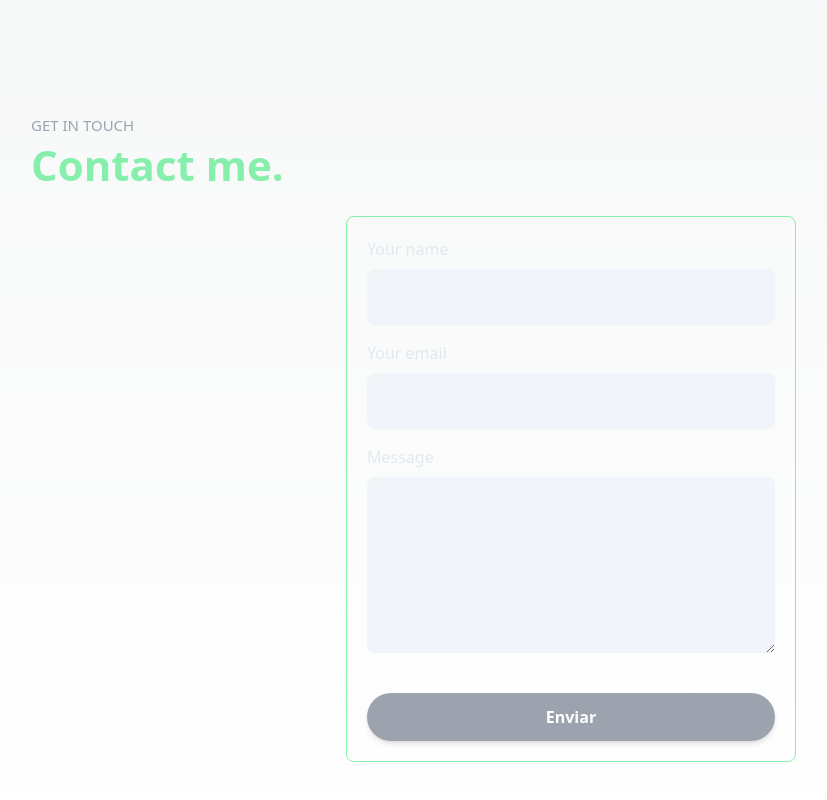
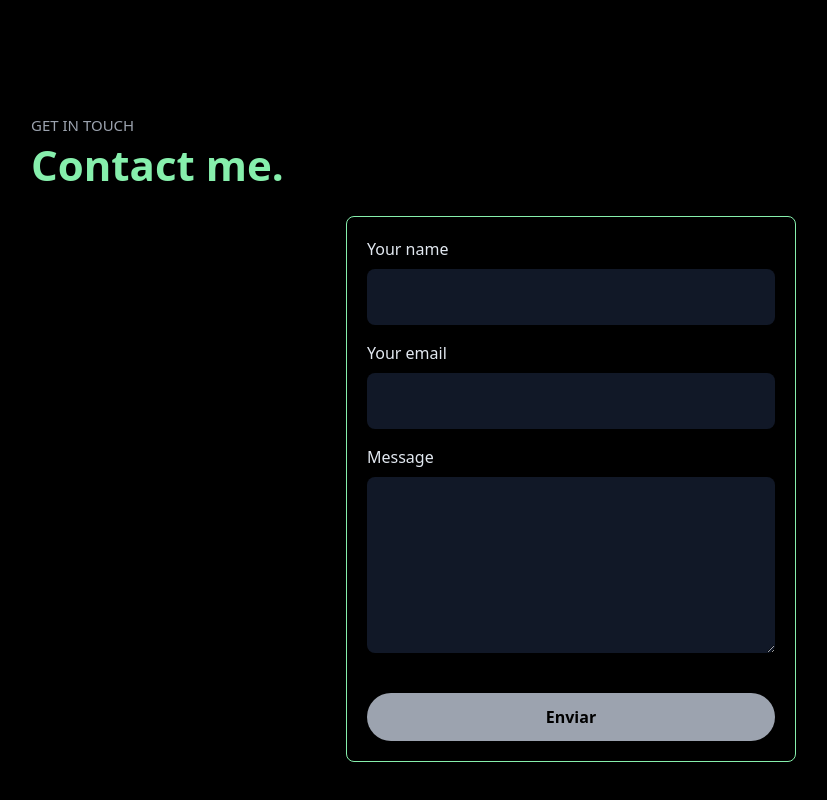
Before and after one commit to tohiga/portifolio-tw, a Next.js app: page / in a window 1280 px wide. Shown: the part 3211-4011 px from the top of the page, without its empty margins (69-896 px from the left). Built offline with nearby package versions, Linux system fonts and the light colour scheme; no server answers.

Commit message:
feat: change input field color

```diff
--- a/src/components/atoms/input/index.tsx
+++ b/src/components/atoms/input/index.tsx
@@ -24,7 +24,7 @@ export const Input = ({
           name={name}
           value={value}
           onChange={(e) => onChange(e.target.value)}
-          className='bg-slate-100 text-black py-2 sm:py-4 px-6 rounded-lg outline-none border-none'
+          className='bg-gray-900 text-slate-200 py-2 sm:py-4 px-6 rounded-lg outline-none border-none'
           placeholder={placeholder || ''}
         />
       ) : (
@@ -33,7 +33,7 @@ export const Input = ({
           name={name}
           value={value}
           onChange={(e) => onChange(e.target.value)}
-          className='bg-slate-100 text-black py-2 sm:py-4 px-6 rounded-lg outline-none border-none'
+          className='bg-gray-900 text-slate-200 py-2 sm:py-4 px-6 rounded-lg outline-none border-none'
           placeholder={placeholder || ''}
         />
       )}
--- a/src/sections/Contact.tsx
+++ b/src/sections/Contact.tsx
@@ -96,7 +96,7 @@ export const Contact = () => {
           <button
             disabled={!name || !email || !message || isSendingEmail}
             onClick={handleSubmit}
-            className='w-full rounded-full bg-green-300 disabled:bg-gray-400 transition-all ease-linear py-3 px-8 mt-6 outline-none text-white font-bold shadow-md'
+            className='w-full rounded-full bg-green-300 hover:bg-green-400 disabled:bg-gray-400 transition-all ease-linear py-3 px-8 mt-6 outline-none text-black font-bold shadow-md'
           >
             {isSendingEmail ? 'Enviando...' : 'Enviar'}
           </button>
--- a/src/sections/Hero.tsx
+++ b/src/sections/Hero.tsx
@@ -33,7 +33,7 @@ export const Hero = () => {
           </p>
           <Typed
             className='text-1xl font-bold pl-2 text-gray-600 md:text-4xl pt-1 uppercase sm:text-3xl'
-            strings={['React', 'Tailwind', 'Typescript']}
+            strings={['React', 'Tailwind', 'Typescript', 'Zustand']}
             typeSpeed={140}
             backSpeed={140}
             loop
--- a/src/styles/globals.css
+++ b/src/styles/globals.css
@@ -85,16 +85,18 @@ html,
 body {
   max-width: 100vw;
   overflow-x: hidden;
+  background: black;
 }
 
 body {
   color: rgb(var(--foreground-rgb));
-  background: linear-gradient(
+  background: black;
+  /* background: linear-gradient(
       to bottom,
       transparent,
       rgb(var(--background-end-rgb))
     )
-    rgb(var(--background-start-rgb));
+    rgb(var(--background-start-rgb)); */
 }
 
 a {
```
